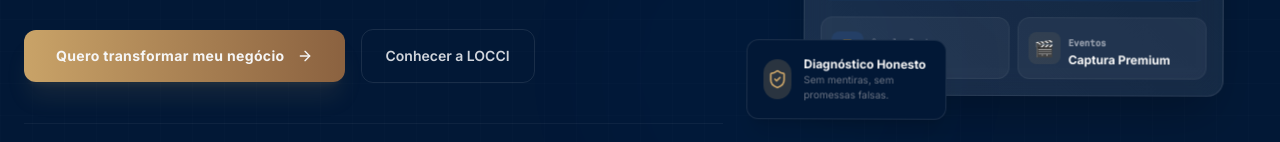
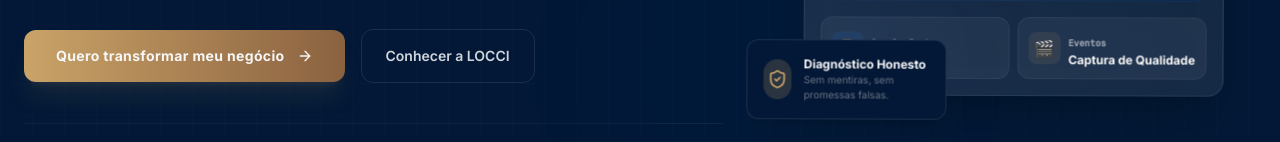
Before and after one commit to loccidigital/Site-LOCCI, a React (Vite) app: page / in a window 1280 px wide. Shown: the part 493-635 px from the top of the page. Built offline with nearby package versions, Linux system fonts and the light colour scheme.

Commit message:
Update Hero.tsx

```diff
--- a/src/components/Hero.tsx
+++ b/src/components/Hero.tsx
@@ -156,7 +156,7 @@ export default function Hero({ onCtaClick }: HeroProps) {
                   </div>
                   <div>
                     <span className="text-[9px] text-gray-400 font-mono font-bold">Eventos</span>
-                    <p className="text-xs font-bold text-white">Captura Premium</p>
+                    <p className="text-xs font-bold text-white">Captura de Qualidade</p>
                   </div>
                 </div>
               </div>
```
